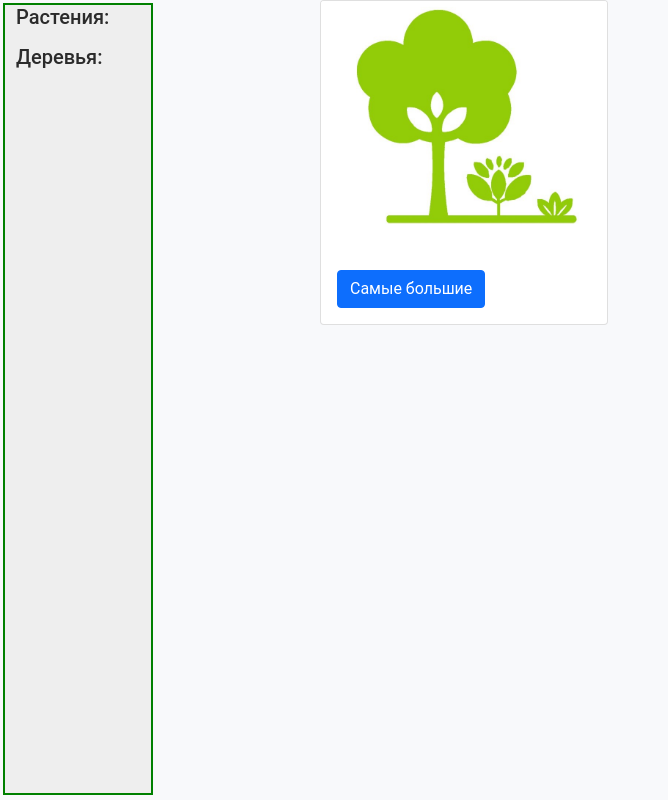
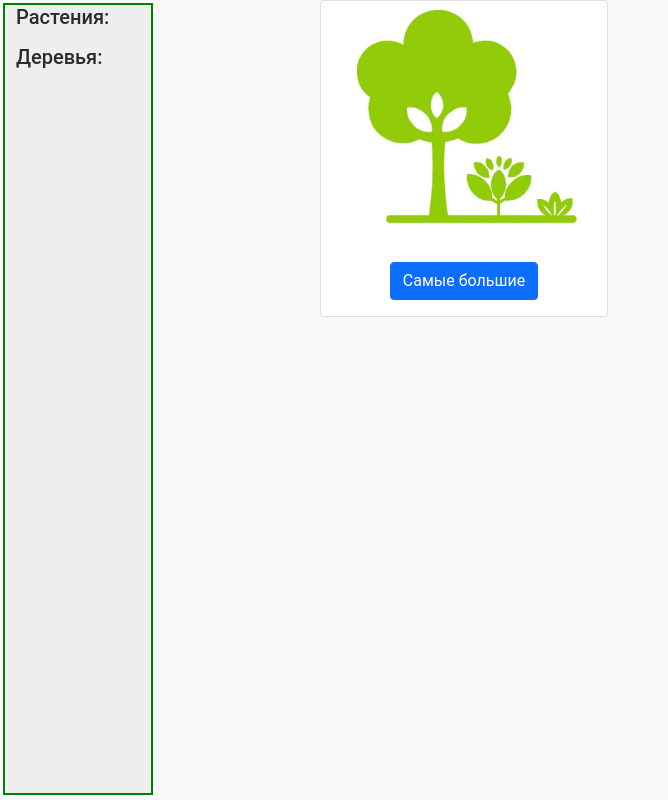
Before and after one commit to chirartem/amazing-plants, a PHP site: page /?type=1 in a window 1280 px wide. Shown: the whole page, without its empty margins (0-668 px from the left). Run offline with PHP 8.4, Linux system fonts and the light colour scheme; data that the repository does not hold is empty.

Commit message:
a lot of

```diff
--- a/index.php
+++ b/index.php
@@ -64,13 +64,11 @@ if ($conn->connect_error) {
 		</div>
 	</div>
 		<!--<div class="cont-container">
-			<div class="c-content">
 				<div class="contact-list">
 					<div class="contactspt"><div class="img-align"><a href="https://github.com/chirartem/amazing-plants"><img src="images/github.svg" alt="" class="contacts-img" /></a></div></div>
 					<div class="contactspt"><div class="img-align"><a href="mailto:chirartem@gmail.com"><img src="images/gmail.svg" alt="" class="contacts-img" /></a></div></div>
 					<div class="contactspt"><div class="img-align"><a href=""><img src="images/instagram.svg" alt="" class="contacts-img" /></a></div></div>
 					<div class="contactspt"><div class="img-align"><a href=""><img src="images/telegram.svg" alt="" class="contacts-img" /></a></div></div>
-				</div>
 			</div>
 			<div class="contacts-diver">1</div>
 			<div class="contacts-diver">2</div>
@@ -94,8 +92,7 @@ if ($conn->connect_error) {
 				<img src="images/coshca.jpeg" class="card-img-top" alt="Самые большие">
 				<div class="card-body">
 					<h5 class="card-title"></h5>
-					<p class="card-text"></p>
-					<a href="#" class="btn btn-primary">Самые большие</a>
+					<div class="button-align-card"><a href="#" class="btn btn-primary">Самые большие</a></div>
 				</div>
 			</div>
 		</div>
--- a/style/style.css
+++ b/style/style.css
@@ -94,11 +94,9 @@ li {
 	flex-wrap: wrap;
 }
 
-.c-content {
-	padding: 5px;
-}
 /* ------<MAIN>------ */
 .main-container {
+	margin: 4px 40% 0 25;
 	margin-left: 25%;
 	margin-right: 40%;
 }
@@ -109,6 +107,10 @@ li {
 
 .contact-list {
 	width: 100%;
+	padding: 5px;
+}
+.button-align-card {
+	text-align: center;
 }
 
 .cont-container {
```
